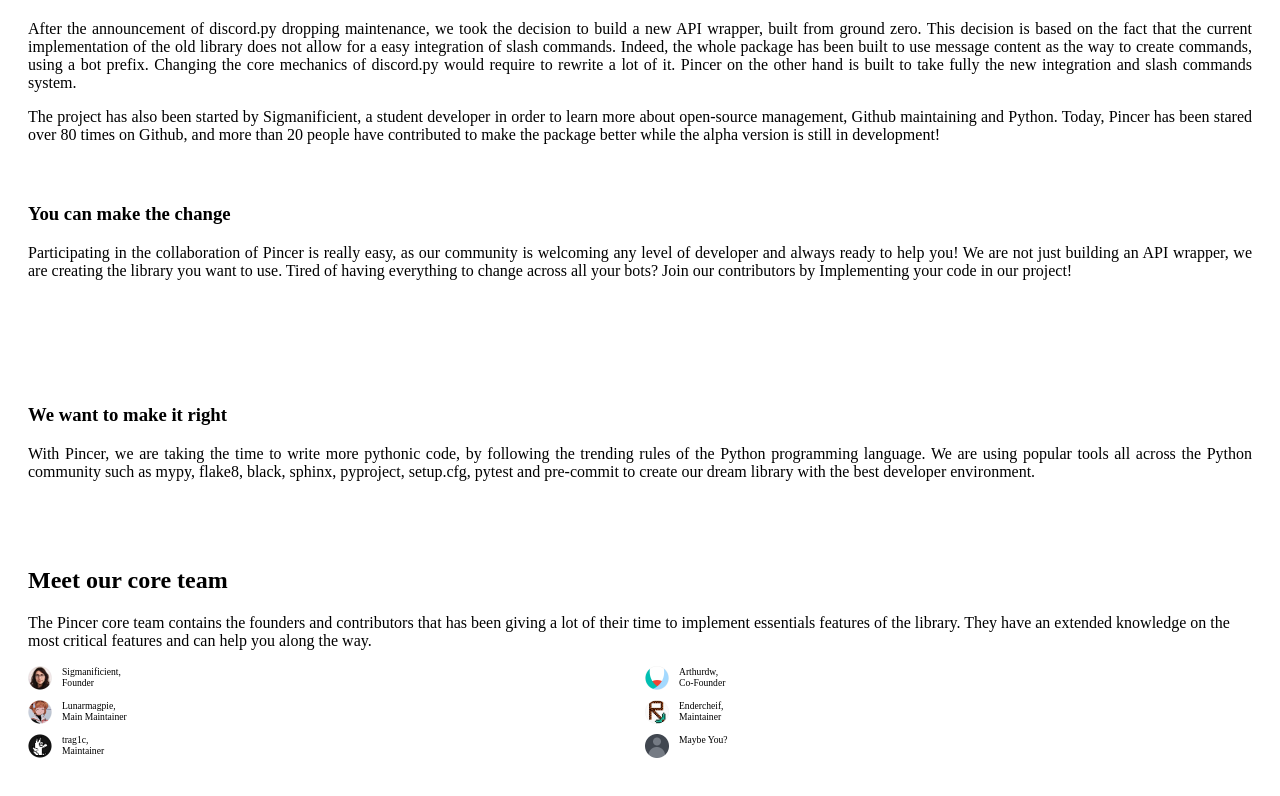
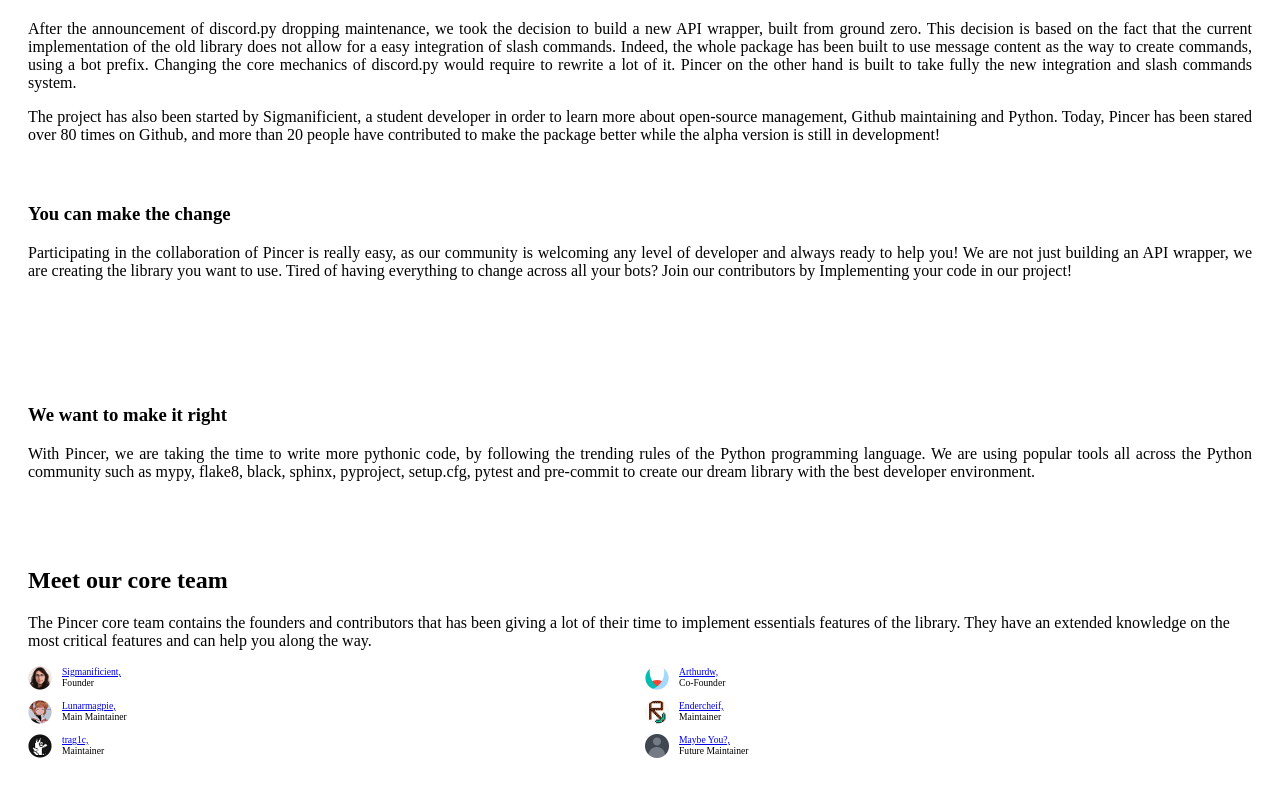
Before and after one commit to Pincer-org/.dev, a Vue app: page / in a window 1280 px wide. Shown: the part 3977-4773 px from the top of the page. Built offline with nearby package versions, Linux system fonts and the light colour scheme; the HTML template or start-up script is replaced by a standard one.

Commit message:
:sparkles: Adding GitHub links to profiles

```diff
--- a/src/components/Team.vue
+++ b/src/components/Team.vue
@@ -9,43 +9,43 @@
     <figure class="member">
       <img src="img/sigma.png" alt="sigma"/>
       <figcaption>
-        <p>Sigmanificient,</p>
+        <a href="https://github.com/Sigmanificient">Sigmanificient,</a>
         <p>Founder</p>
       </figcaption>
     </figure>
     <figure class="member">
       <img src="img/arthurdw.png" alt="arthurdw"/>
       <figcaption>
-        <p>Arthurdw,</p>
+        <a href="https://github.com/Arthurdw">Arthurdw,</a>
         <p>Co-Founder</p>
       </figcaption>
     </figure>
     <figure class="member">
       <img src="img/lunarmagpie.png" alt="lunarmagpie"/>
       <figcaption>
-        <p>Lunarmagpie,</p>
+        <a href="https://github.com/Lunarmagpie">Lunarmagpie,</a>
         <p>Main Maintainer</p>
       </figcaption>
     </figure>
     <figure class="member">
       <img src="img/endercheif.png" alt="endercheif"/>
       <figcaption>
-        <p>Endercheif,</p>
+        <a href="https://github.com/Endercheif">Endercheif,</a>
         <p>Maintainer</p>
       </figcaption>
     </figure>
     <figure class="member">
       <img src="img/trag1c.png" alt="trag1c"/>
       <figcaption>
-        <p>trag1c,</p>
+        <a href="https://github.com/trag1c">trag1c,</a>
         <p>Maintainer</p>
       </figcaption>
     </figure>
     <figure class="member">
       <img src="img/other.png" alt="someone else"/>
       <figcaption>
-        <p>Maybe You?</p>
-        <p></p>
+        <a href="https://github.com">Maybe You?,</a>
+        <p>Future Maintainer</p>
       </figcaption>
     </figure>
   </div>
```
